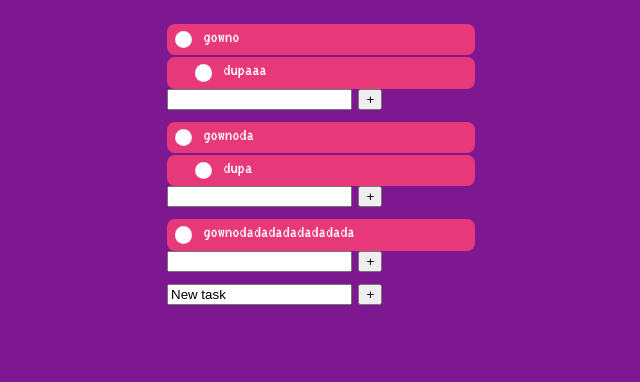
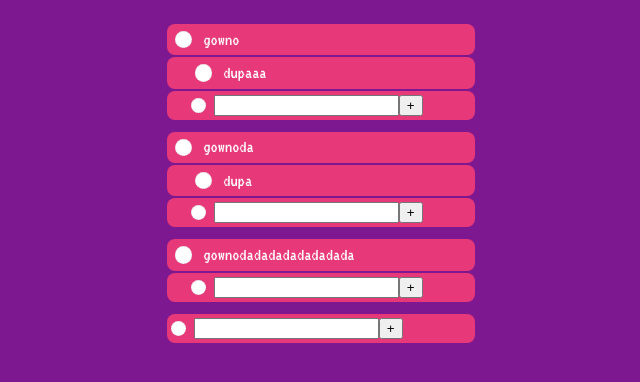
Before and after one commit to Teeco123/adhd-app, a SvelteKit app: page / in a window 1280 px wide. Shown: the top 382 px of the page, without its empty margins (319-959 px from the left). Built offline with nearby package versions, Linux system fonts and the light colour scheme.

Commit message:
prettier new task

```diff
--- a/src/routes/+page.svelte
+++ b/src/routes/+page.svelte
@@ -16,7 +16,7 @@
 		{ id: 3, name: 'gownodadadadadadadada', subtasks: [] }
 	]);
 
-	let taskName = $state('New task');
+	let taskName = $state('');
 	let subtaskInputs = $state<{ [key: number]: string }>({});
 
 	function addTask() {
@@ -60,13 +60,15 @@
 					</div>
 				{/if}
 				<div class="new-task">
-					<input type="text" bind:value={subtaskInputs[task.id]} />
+					<div class="fake-circle-checkbox"></div>
+					<input type="text" class="task-input" bind:value={subtaskInputs[task.id]} />
 					<button onclick={() => addSubtask(task.id)}>+</button>
 				</div>
 			</div>
 		{/each}
 		<div class="new-task">
-			<input type="text" bind:value={taskName} />
+			<div class="fake-circle-checkbox"></div>
+			<input type="text" class="task-input" bind:value={taskName} />
 			<button onclick={() => addTask()}>+</button>
 		</div>
 	</div>
@@ -99,6 +101,18 @@
 		}
 	}
 
+	.fake-circle-checkbox {
+		width: 0.8em;
+		height: 0.8em;
+		background-color: white;
+		border-radius: 50%;
+		vertical-align: middle;
+		border: 1px dotted #ddd;
+		appearance: none;
+		-webkit-appearance: none;
+		outline: none;
+	}
+
 	.app {
 		display: flex;
 		justify-content: center;
@@ -115,6 +129,7 @@
 					width: 300px;
 					background-color: #e73879;
 					border-radius: 8px;
+					align-items: center;
 					.task-text {
 						margin-left: 8px;
 						font-size: 18px;
@@ -129,12 +144,38 @@
 						background-color: #e73879;
 						border-radius: 8px;
 						margin-top: 2px;
+						align-items: center;
 						.subtask-text {
 							margin-left: 8px;
 							font-size: 18px;
 						}
 					}
 				}
+				.new-task {
+					display: flex;
+					padding: 4px;
+					width: 280px;
+					background-color: #e73879;
+					border-radius: 8px;
+					margin-top: 2px;
+					padding-left: 24px;
+					align-items: center;
+					.task-input {
+						margin-left: 8px;
+					}
+				}
+			}
+			.new-task {
+				display: flex;
+				padding: 4px;
+				width: 300px;
+				background-color: #e73879;
+				border-radius: 8px;
+				margin-top: 2px;
+				align-items: center;
+				.task-input {
+					margin-left: 8px;
+				}
 			}
 		}
 	}
```
